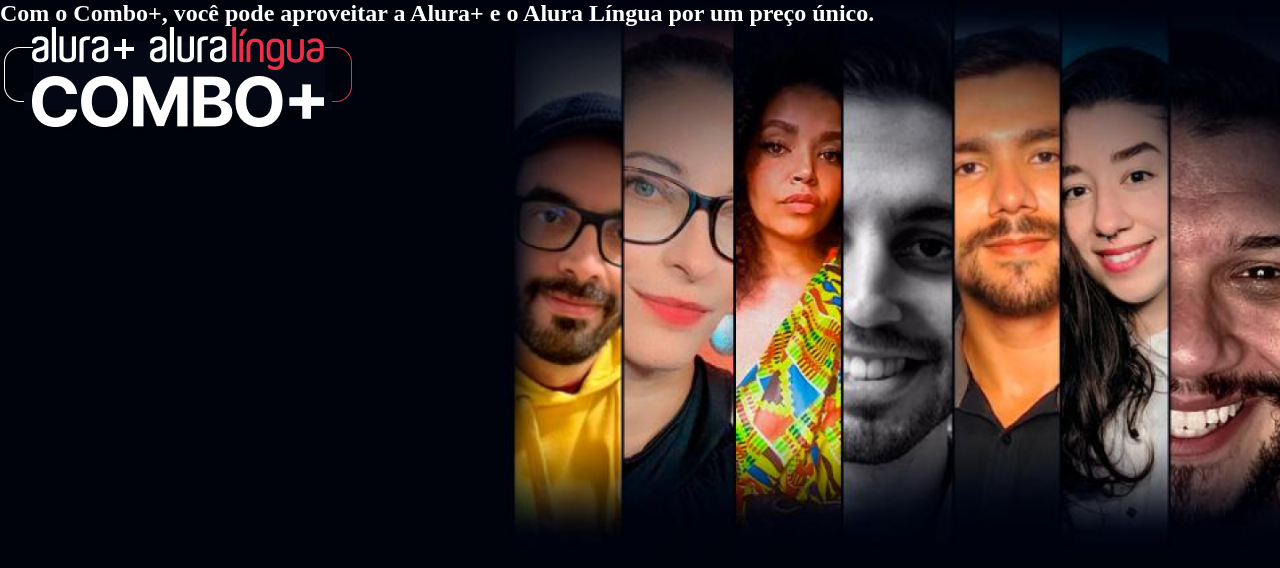
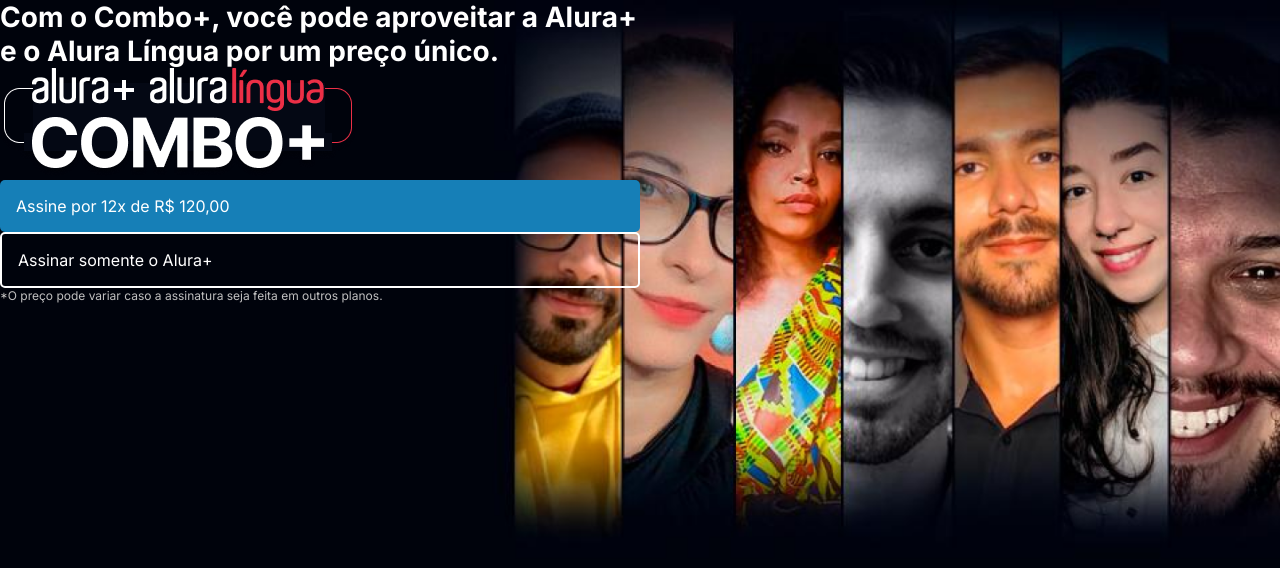
Before and after one commit to GabriellRossi/Alura-Plus, a plain HTML site: page index.html in a window 1280 px wide. Drawn offline with Linux system fonts and the light colour scheme.

Commit message:
Adcionado estilização de tamanhos de fontes e importação de font

```diff
--- a/index.html
+++ b/index.html
@@ -5,11 +5,18 @@
     <meta http-equiv="X-UA-Compatible" content="IE=edge" />
     <meta name="viewport" content="width=device-width, initial-scale=1.0" />
     <link rel="stylesheet" href="style.css" />
+    <link rel="preconnect" href="https://fonts.googleapis.com" />
+    <link rel="preconnect" href="https://fonts.gstatic.com" crossorigin />
+    <link
+      href="https://fonts.googleapis.com/css2?family=Inter:wght@400;700&display=swap"
+      rel="stylesheet"
+    />
     <title>Alura Plus</title>
   </head>
   <body>
     <section class="container principal">
-      <h1>
+      <div>
+        <h1 class="container__titulo">
           Com o Combo+, você pode aproveitar a Alura+ e o Alura Língua por um
           preço único.
         </h1>
@@ -17,6 +24,19 @@
           src="./assets/img/Combo.png"
           alt="O combo+ é a junção do alura+ e o alura lingua"
         />
+        <a href="www.alura.com.br" target="_blank" class="container__botao"
+          >Assine por 12x de R$ 120,00</a
+        >
+        <a
+          href="www.alura.com.br"
+          target="_blank"
+          class="container__botao botao_secundario"
+          >Assinar somente o Alura+</a
+        >
+        <p class="container__aviso">
+          *O preço pode variar caso a assinatura seja feita em outros planos.
+        </p>
+      </div>
     </section>
   </body>
 </html>
--- a/style.css
+++ b/style.css
@@ -3,6 +3,7 @@
   --cinza-secundario: #C0C0C0;
   --botao-azul: #167FB7;
   --cor-de-fundo: #00030C;
+  --font-principal: 'Inter', sans-serif;
 }
 
 * {
@@ -13,6 +14,9 @@
 body {
   background-color: var(--cor-de-fundo);
   color: var(--branco-principal);
+  font-family: var(--font-principal);
+  font-size: 16px;
+  font-weight: 400;
 }
 
 .principal {
@@ -23,4 +27,30 @@ body {
 
 .container {
   height: 100vh;
+  display: grid;
+  grid-template-columns: 50% 50%;
 }
+
+.container__botao {
+  background-color: var(--botao-azul);
+  border-radius: 5px;
+  padding: 1em;
+  color: var(--branco-principal);
+  text-decoration: none;
+  display: block;
+}
+
+.botao_secundario {
+  background-color: transparent;
+  border: 2px solid var(--branco-principal);
+}
+
+.container__aviso {
+  font-size: 12px;
+  color: var(--cinza-secundario);
+}
+
+.container__titulo {
+  font-size: 28px;
+  font-weight: 700;
+}
```
Lines whose indentation alone changed are shown as unchanged.
